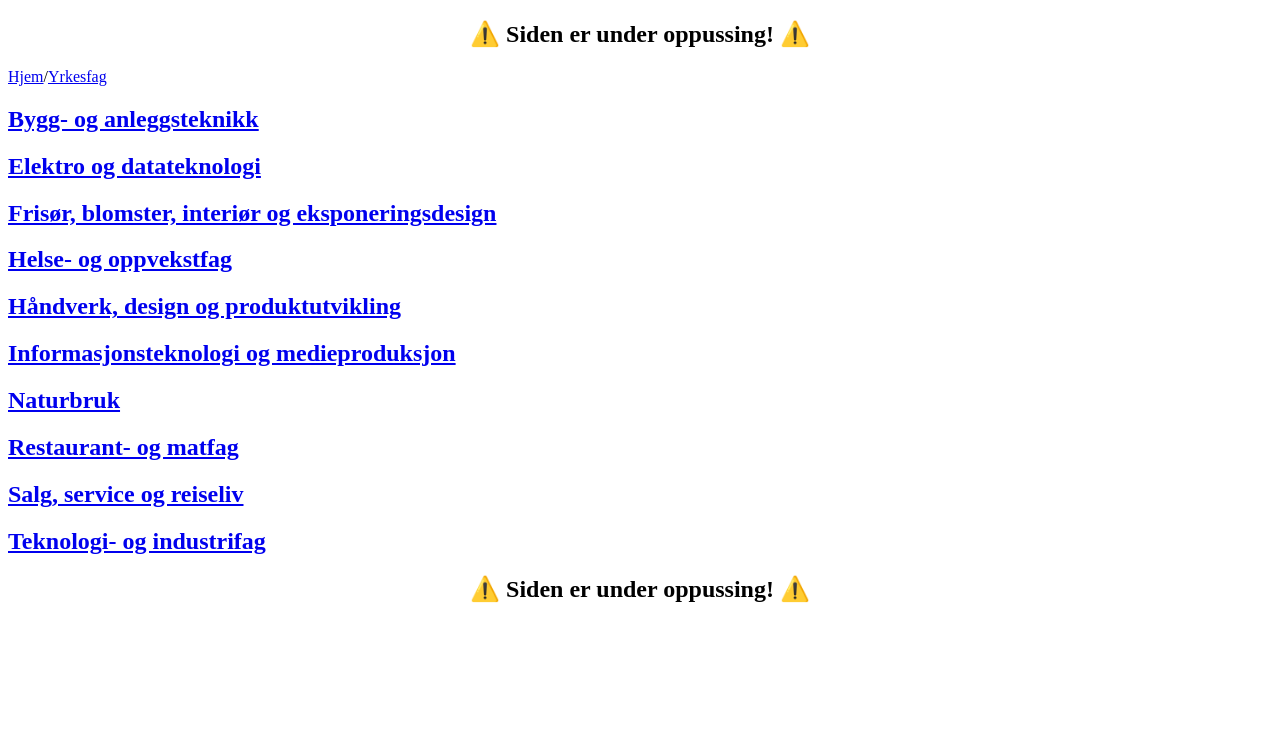
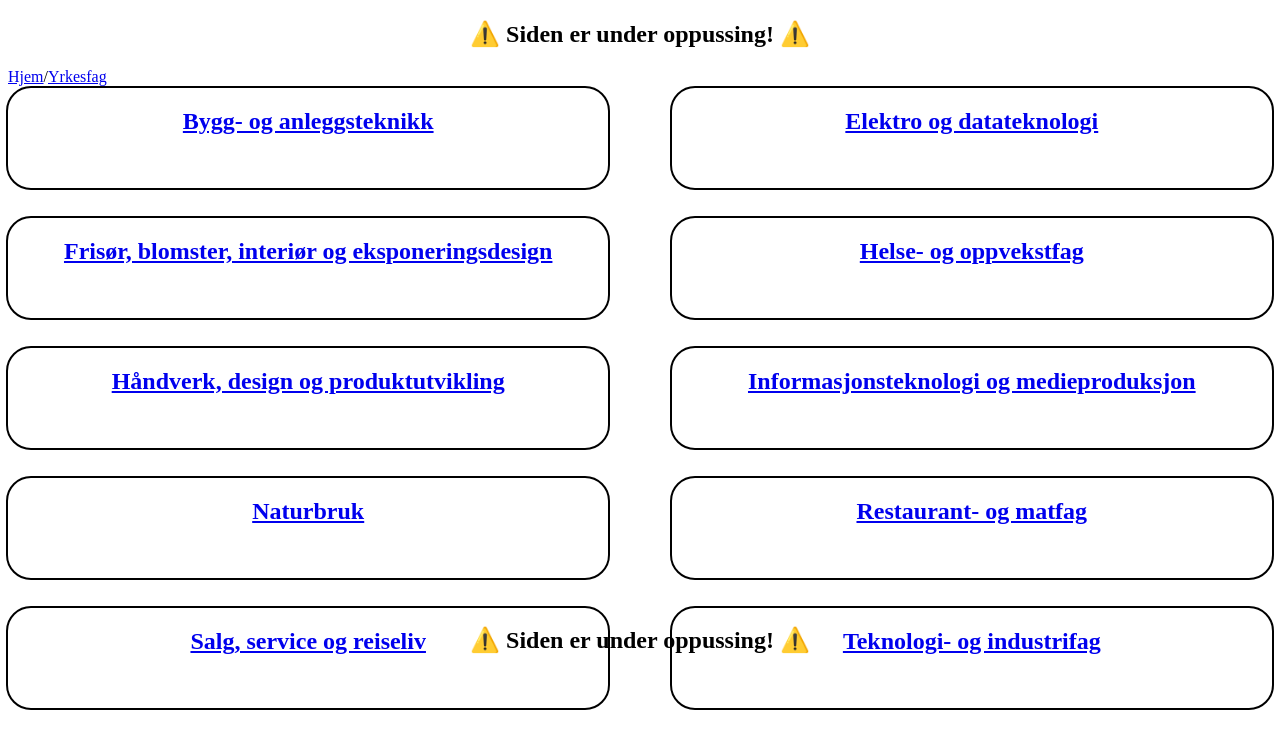
Before and after one commit to HermanErKu/fravaerskalkulator-react, a React (Create React App) app: page /yrkesfag in a window 1280 px wide. Shown: the top 748 px of the page. Built offline with nearby package versions, Linux system fonts and the light colour scheme.

Commit message:
major layout change in yrkesfag page

```diff
--- a/src/App.css
+++ b/src/App.css
@@ -129,3 +129,21 @@ button:active {
   justify-content: center;
   justify-self: center;
 }
+
+
+#linjeContainer {
+  display: grid;
+  grid-template-columns: 1fr 1fr;
+  gap: 5%;
+}
+
+#linje_page_buttons {
+  text-align: center;
+  height: 100px;
+  width: 100%;
+
+  border: 2px solid black;
+  justify-content: center;
+  justify-self: center;
+  border-radius: 25px;
+}
--- a/src/pages/Yrkesfag.js
+++ b/src/pages/Yrkesfag.js
@@ -11,6 +11,8 @@ import Naturbruk from '../pages/yrkesfag/Naturbruk';
 import Restaurant from '../pages/yrkesfag/Restaurant';
 import Salg from '../pages/yrkesfag/Salg';
 import TIF from '../pages/yrkesfag/TIF';
+
+import '../../src/App.css';
 
 
 const Yrkesfag = () => {
@@ -31,16 +33,16 @@ const Yrkesfag = () => {
 
         {/*<App/>*/}
         <div id="linjeContainer">
-          <a href="/yrkesfag?linjeId=0"> <div className="linje" id="bygg"> <h2>Bygg- og anleggsteknikk</h2> </div> </a>
-          <a href="/yrkesfag?linjeId=1"> <div className="linje" id="elektro"> <h2>Elektro og datateknologi</h2> </div> </a>
-          <a href="/yrkesfag?linjeId=2"> <div className="linje" id="frisør"> <h2>Frisør, blomster, interiør og eksponeringsdesign</h2> </div> </a>
-          <a href="/yrkesfag?linjeId=3"> <div className="linje" id="helse"> <h2>Helse- og oppvekstfag</h2> </div> </a>
-          <a href="/yrkesfag?linjeId=4"> <div className="linje" id="håndverk"> <h2>Håndverk, design og produktutvikling</h2> </div> </a>
-          <a href="/yrkesfag?linjeId=5"> <div className="linje" id="im"> <h2>Informasjonsteknologi og medieproduksjon</h2> </div> </a>
-          <a href="/yrkesfag?linjeId=6"> <div className="linje" id="naturbruk"> <h2>Naturbruk</h2> </div> </a>
-          <a href="/yrkesfag?linjeId=7"> <div className="linje" id="restaurant"> <h2>Restaurant- og matfag</h2> </div> </a>
-          <a href="/yrkesfag?linjeId=8"> <div className="linje" id="salg"> <h2>Salg, service og reiseliv</h2> </div> </a>
-          <a href="/yrkesfag?linjeId=9"> <div className="linje" id="tif"> <h2>Teknologi- og industrifag</h2> </div> </a>
+          <a href="/yrkesfag?linjeId=0"> <div className="linje" id="linje_page_buttons"> <h2>Bygg- og anleggsteknikk</h2> </div> </a>
+          <a href="/yrkesfag?linjeId=1"> <div className="linje" id="linje_page_buttons"> <h2>Elektro og datateknologi</h2> </div> </a>
+          <a href="/yrkesfag?linjeId=2"> <div className="linje" id="linje_page_buttons"> <h2>Frisør, blomster, interiør og eksponeringsdesign</h2> </div> </a>
+          <a href="/yrkesfag?linjeId=3"> <div className="linje" id="linje_page_buttons"> <h2>Helse- og oppvekstfag</h2> </div> </a>
+          <a href="/yrkesfag?linjeId=4"> <div className="linje" id="linje_page_buttons"> <h2>Håndverk, design og produktutvikling</h2> </div> </a>
+          <a href="/yrkesfag?linjeId=5"> <div className="linje" id="linje_page_buttons"> <h2>Informasjonsteknologi og medieproduksjon</h2> </div> </a>
+          <a href="/yrkesfag?linjeId=6"> <div className="linje" id="linje_page_buttons"> <h2>Naturbruk</h2> </div> </a>
+          <a href="/yrkesfag?linjeId=7"> <div className="linje" id="linje_page_buttons"> <h2>Restaurant- og matfag</h2> </div> </a>
+          <a href="/yrkesfag?linjeId=8"> <div className="linje" id="linje_page_buttons"> <h2>Salg, service og reiseliv</h2> </div> </a>
+          <a href="/yrkesfag?linjeId=9"> <div className="linje" id="linje_page_buttons"> <h2>Teknologi- og industrifag</h2> </div> </a>
         </div>
         <h2 style={{ textAlign: 'center' }}>⚠️ Siden er under oppussing! ⚠️</h2>
       </div>
```
